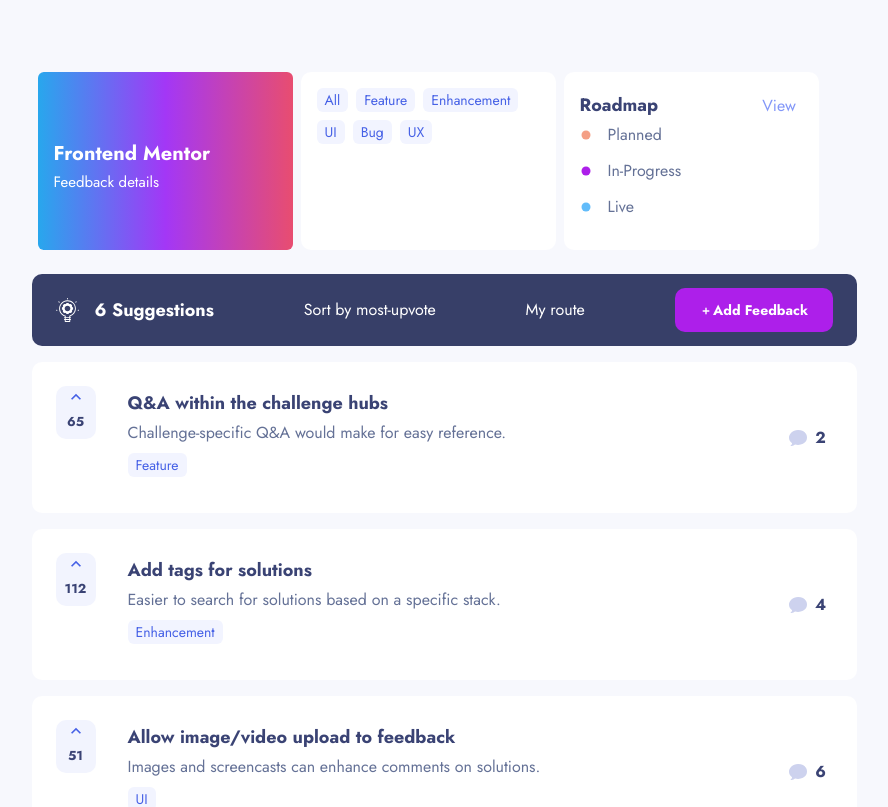
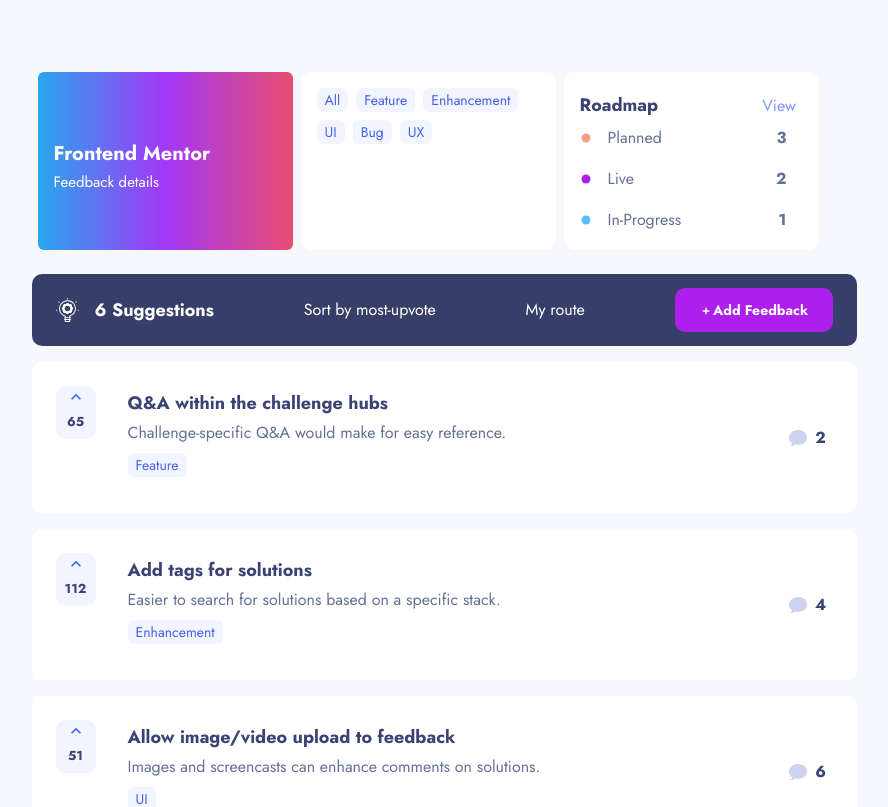
Before and after one commit to lilianaruva/product-feedback-app, a React (Create React App) app: page / in a window 1280 px wide. Shown: the top 807 px of the page, without its empty margins (212-1100 px from the left). Built offline with nearby package versions, Linux system fonts and the light colour scheme.

Commit message:
roadmap dinamic

```diff
--- /dev/null
+++ b/src/pages/Suggestions/components/pointList.jsx
@@ -0,0 +1,30 @@
+import React from 'react';
+import '../styles/pointList.css';
+
+const PointList = ({ title, color, number }) => {
+
+    const icon = () => (
+        <svg viewBox="0 0 200 200" color={color} width="12px">
+            <path
+                fill="currentColor"
+                d="M 100, 100 m -75, 0 a 75,75 0 1,0 150,0 a 75,75 0 1,0 -150,0"
+            />
+        </svg>
+    )
+
+    return (
+        <>
+            <div className="points">
+                <div className="points-left">
+                    {icon()}
+                    <p>{title}</p>
+                </div>
+                <div className="points-right">
+                    <h2>{number}</h2>
+                </div>
+            </div>
+        </>
+    )
+}
+
+export default PointList;
--- a/src/pages/Suggestions/components/roadmap.jsx
+++ b/src/pages/Suggestions/components/roadmap.jsx
@@ -1,11 +1,42 @@
-import React from "react";
+import React, { useState } from "react";
 import { Link } from "react-router-dom";
 import { List, ListItem } from "@chakra-ui/react";
-import { Icon } from "@chakra-ui/react"
-import PointListC from "../../Roadmap/components/pointListC";
+import PointList from "./pointList";
 import '../styles/roadmap.css';
 
+import data from '../../../data';
+
 const Roadmap = () => {
+
+    const [feedbacks, setFeedbacks] = useState(data);
+    const roadmap = feedbacks.map(x => x.status);
+    const filteredRoadmap = [... new Set(roadmap)]
+
+    const roadmapColor = (type) => {
+        if (type === 'Planned') {
+            return "#F49F85"
+        }
+        if (type === 'Live') {
+            return "#AD1FEA"
+        }
+        if (type === 'In-Progress') {
+            return "#62BCFA"
+        }
+    }
+
+    const roadmapCount = (type) => {
+        if (type === 'Planned') {
+            return feedbacks.filter(status => status.status === 'Planned').length
+        }
+        if (type === 'Live') {
+            return feedbacks.filter(status => status.status === 'Live').length
+        }
+
+        if (type === 'In-Progress') {
+            return feedbacks.filter(status => status.status === 'In-Progress').length
+        }
+    }
+
 
     return (
         <>
@@ -17,17 +48,13 @@
                     </Link>
                 </div>
                 <List spacing={3} className="list">
-                    <ListItem>
-                        <PointListC title="Planned" color="#F49F85"/>
-                    </ListItem>
-
-                    <ListItem>
-                    <PointListC title="In-Progress" color="#AD1FEA"/>
-                    </ListItem>
-
-                    <ListItem>
-                    <PointListC title="Live" color="#62BCFA"/>
-                    </ListItem>
+                    {
+                        filteredRoadmap.map(r =>
+                            <ListItem>
+                                <PointList title={r} color={roadmapColor(r)} number={roadmapCount(r)} />
+                            </ListItem>
+                        )
+                    }
                 </List>
             </div>
         </>
--- /dev/null
+++ b/src/pages/Suggestions/styles/pointList.css
@@ -0,0 +1,21 @@
+.points{
+    display: flex;
+    align-items: center;
+    justify-content: space-between;
+}
+
+.points p{
+    font-size: 16px;
+    margin-left: 1rem;
+}
+
+.points-left{
+    display: flex;
+    align-items: center;
+}
+
+.points-right{
+    display: flex;
+    margin-right: 1rem;
+    font-weight: bold;
+}
```
